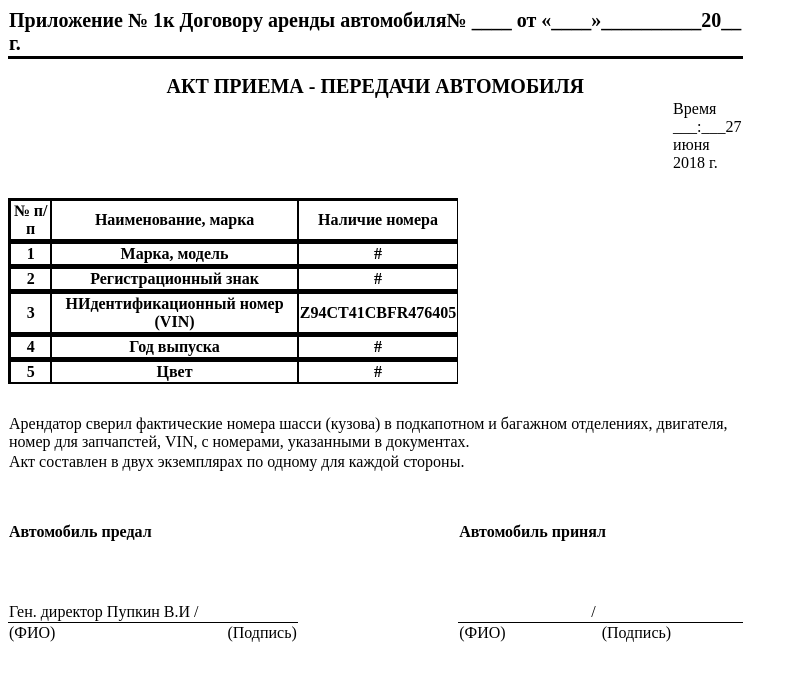
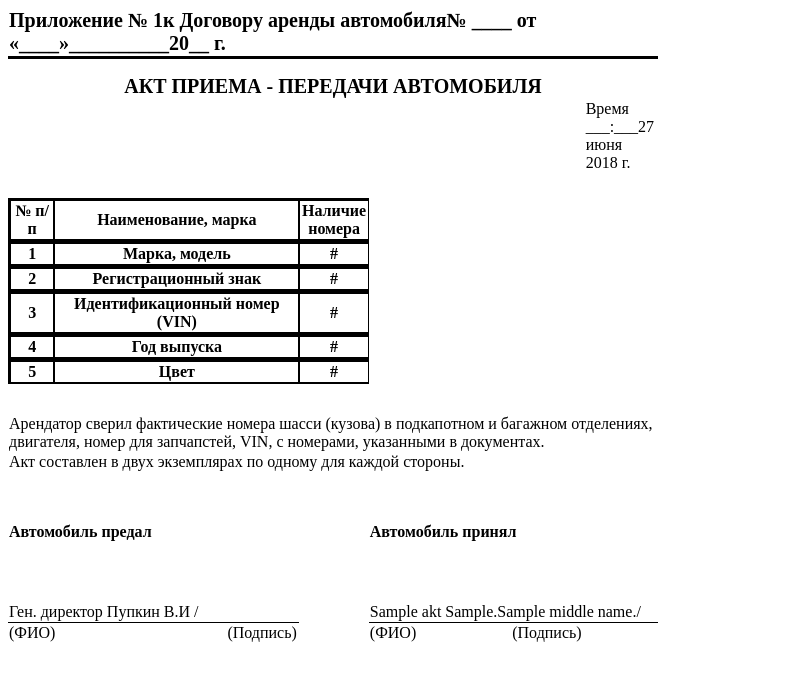
Before and after one commit to Tsarevich01/megataxi12, a Flask app: template app/templates/acts_print.html in a window 1280 px wide. Shown: the top 681 px of the page, without its empty margins (0-798 px from the left). Run offline with Flask 2, Linux system fonts and the light colour scheme; the template is opened without the code that fills it: most values are stand-ins (such as "Sample title", 1, 10 or a date in 2020).

Commit message:
акты(но чет ругается)

```diff
--- a/app/routes.py
+++ b/app/routes.py
@@ -3,7 +3,7 @@ from app import app, db
 from app.forms import LoginForm
 import re
 import sqlite3
-
+import datetime
 
 # Главная
 @app.route('/')
@@ -29,6 +29,15 @@ def login():
 @app.route('/acts')
 def acts():
     return render_template('acts.html', title='Акты')
+
+
+
+@app.route('/acts/<int:driver_id>', methods=['POST', 'GET'])
+def act(driver_id):
+    akt = db.get_driver(driver_id)
+    #I = akt.first_name
+    #O = akt.middle_name
+    return render_template('acts_print.html', title='Акт', akt=akt, created=datetime.datetime(2018, 6, 13, 13, 00, 00))
 
 
 # ЧС
--- a/app/templates/acts_print.html
+++ b/app/templates/acts_print.html
@@ -5,7 +5,7 @@
         alert("Для печаети нажмите Ctrl + P")
     </script>
     <meta charset="UTF-8">
-    <title>!</title>
+    <title>Акт приема передачи</title>
 </head>
 <body>
 <table cellspacing="0" style="width: 650px;font-size: 16px;">
@@ -37,6 +37,7 @@
 	<tr style="font-weight: bold;text-align: center;">
 		<td style="border: 1px solid #000;border-top: 3px solid #000;border-left: 3px solid #000;border-bottom: 2px solid #000;">1</td>
 		<td style="border: 1px solid #000;border-top: 3px solid #000;border-bottom: 2px solid #000;">Марка, модель</td>
+
 		<td style="border: 1px solid #000;border-top: 3px solid #000;border-bottom: 2px solid #000;">#</td></tr>
 	<tr style="font-weight: bold;text-align: center;">
 		<td style="border: 1px solid #000;border-top: 3px solid #000;border-left: 3px solid #000;border-bottom: 2px solid #000;">2</td>
@@ -44,8 +45,8 @@
 		<td style="border: 1px solid #000;border-top: 3px solid #000;border-bottom: 2px solid #000;">#</td></tr>
 	<tr style="font-weight: bold;text-align: center;">
 		<td style="border: 1px solid #000;border-top: 3px solid #000;border-left: 3px solid #000;border-bottom: 2px solid #000;">3</td>
-		<td style="border: 1px solid #000;border-top: 3px solid #000;border-bottom: 2px solid #000;">НИдентификационный номер (VIN)</td>
-		<td style="border: 1px solid #000;border-top: 3px solid #000;border-bottom: 2px solid #000;">Z94CT41CBFR476405</td></tr>
+		<td style="border: 1px solid #000;border-top: 3px solid #000;border-bottom: 2px solid #000;">Идентификационный номер (VIN)</td>
+		<td style="border: 1px solid #000;border-top: 3px solid #000;border-bottom: 2px solid #000;">#</td></tr>
 	<tr style="font-weight: bold;text-align: center;">
 	<td style="border: 1px solid #000;border-top: 3px solid #000;border-left: 3px solid #000;border-bottom: 2px solid #000;">4</td>
 		<td style="border: 1px solid #000;border-top: 3px solid #000;border-bottom: 2px solid #000;">Год выпуска</td>
@@ -87,7 +88,7 @@
 	<tr>
 		<td colspan="2" style="border-bottom: 1px solid #000;">Ген. директор Пупкин В.И /</td>
 		<td></td>
-		<td colspan="4" style="border-bottom: 1px solid #000;">&nbsp;&nbsp;&nbsp;&nbsp;&nbsp;&nbsp;&nbsp;&nbsp;&nbsp;&nbsp;&nbsp;&nbsp;&nbsp;&nbsp;&nbsp;&nbsp;&nbsp;&nbsp;&nbsp;&nbsp;&nbsp;&nbsp;&nbsp;&nbsp;&nbsp;&nbsp;&nbsp;&nbsp;&nbsp;&nbsp;&nbsp;&nbsp;&nbsp;/</td>
+		<td colspan="4" style="border-bottom: 1px solid #000;">{{ akt.second_name }} {{ akt.first_name[0] }}.{{ middle_name[0] }}./</td>
 	</tr>
 	<tr>
 		<td colspan="2">(ФИО)&nbsp;&nbsp;&nbsp;&nbsp;&nbsp;&nbsp;&nbsp;&nbsp;&nbsp;&nbsp;&nbsp;&nbsp;&nbsp;&nbsp;&nbsp;&nbsp;&nbsp;&nbsp;&nbsp;&nbsp;&nbsp;&nbsp;&nbsp;&nbsp;&nbsp;&nbsp;&nbsp;&nbsp;&nbsp;&nbsp;&nbsp;&nbsp;&nbsp;&nbsp;&nbsp;&nbsp;&nbsp;&nbsp;&nbsp;&nbsp;&nbsp;&nbsp;&nbsp;(Подпись)</td>
--- a/app/templates/update_car.html
+++ b/app/templates/update_car.html
@@ -14,5 +14,6 @@
     </div>
 
     <button type="submit" class="btn btn-primary">Сохранить</button>
+
 </form>
 {% endblock %}
--- a/app/templates/update_driver.html
+++ b/app/templates/update_driver.html
@@ -22,5 +22,6 @@
         <input type="button" value="Click" onmousedown="viewDiv()">
         <div id="div1">Блок</div>
         <button type="submit" class="btn btn-primary">Сохранить</button>
+        <a href="/acts/{{ driver.id }}">Составить акт</a>
     </form>
 {% endblock %}
```
